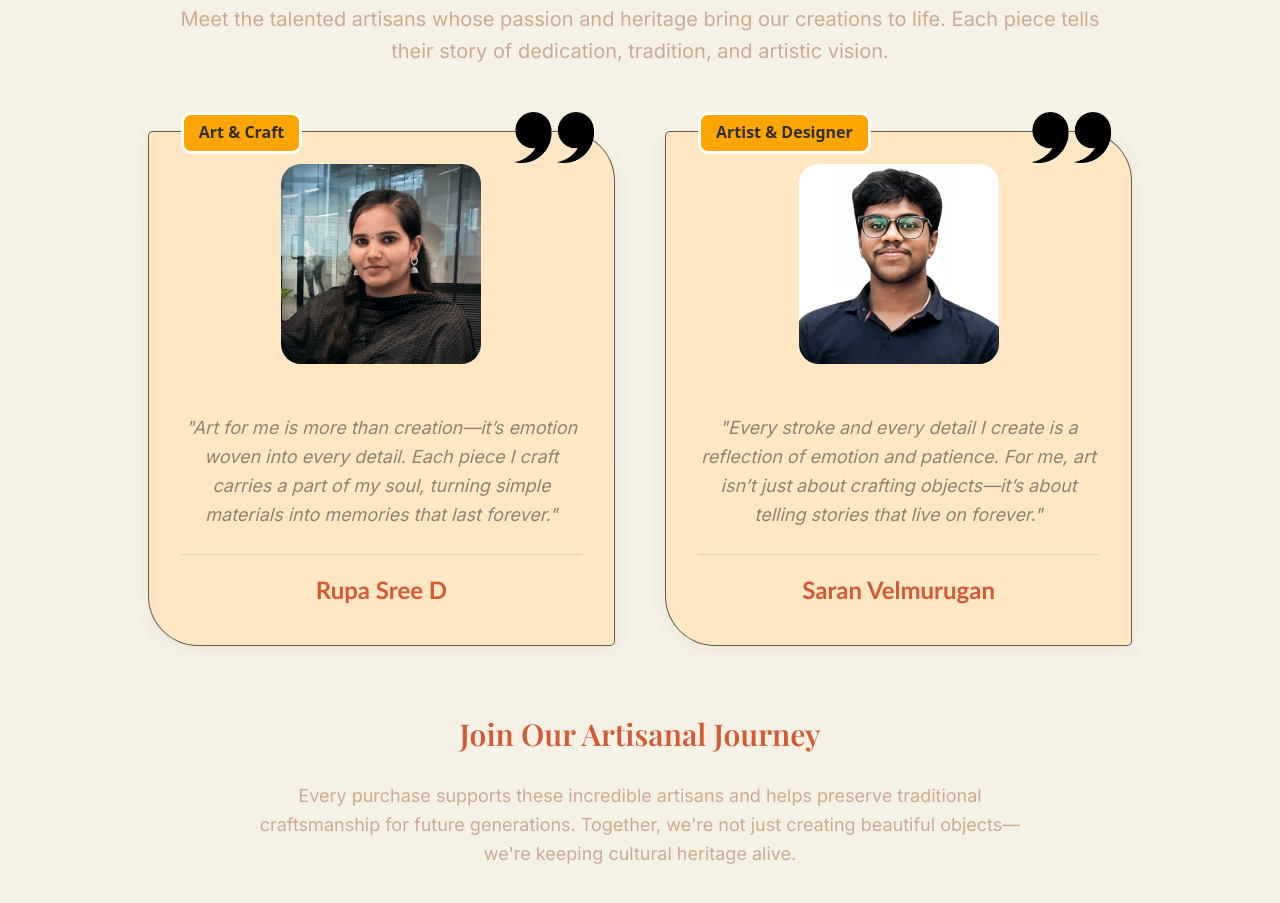
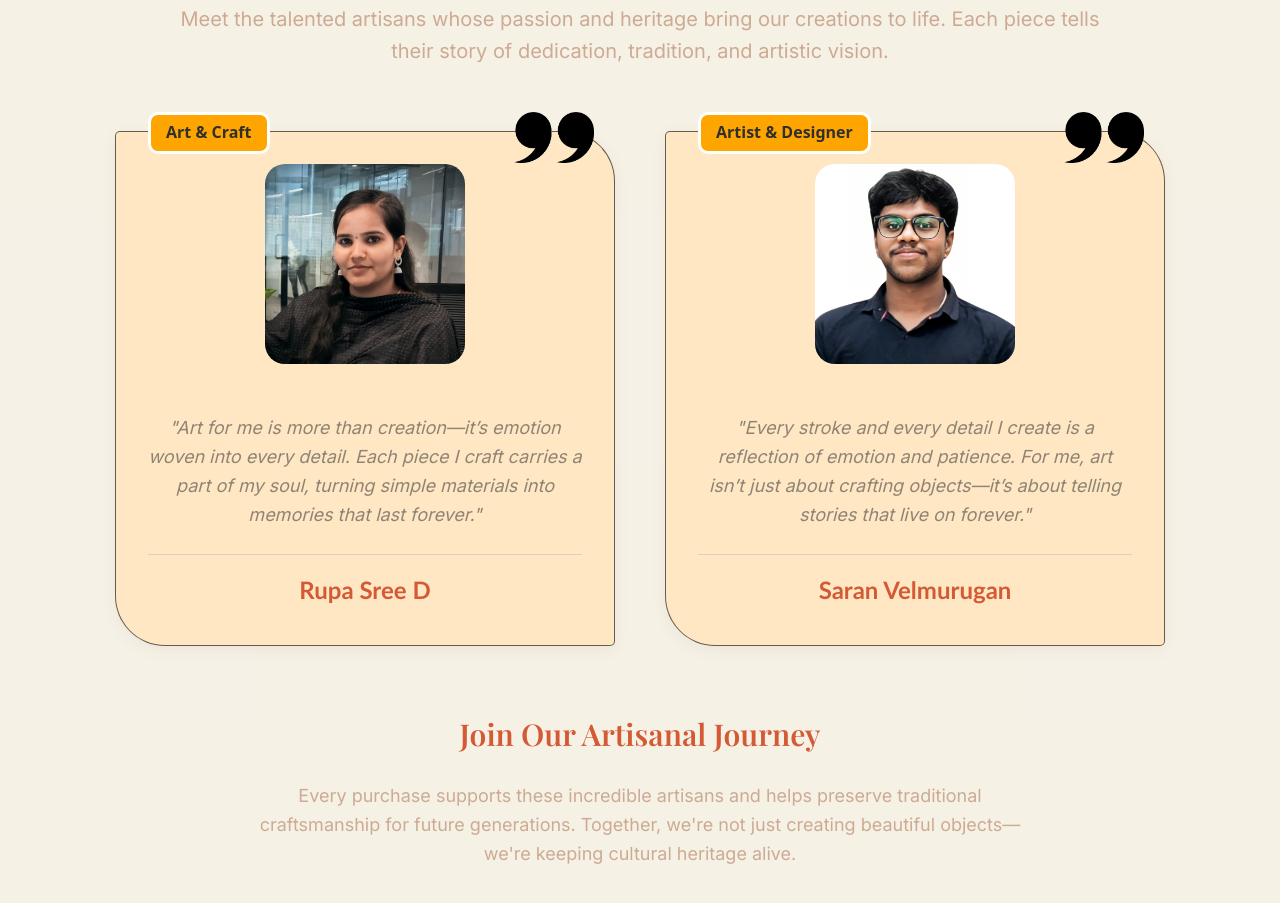
Before and after one commit to Web-Plus-Academy/RupaArtistry, a plain HTML site: page index.html in a window 1280 px wide. Shown: the part 3855-4758 px from the top of the page. Drawn offline with nearby package versions, Linux system fonts and the light colour scheme; some packages are replaced by stand-ins of ours; a script that the page names is missing.

Commit message:
flex adjust

```diff
--- a/styles.css
+++ b/styles.css
@@ -520,11 +520,11 @@ body {
 }
 
 .story-card {
+    flex: 1 1 300px;  /* Grow, shrink, base width */
+    max-width: 500px; /* Prevent overly large cards */
     background-color: rgb(255, 231, 196);
     box-shadow: var(--shadow-soft);
     transition: var(--transition-smooth);
-    height: 100%;
-    width: 40%;
     border: 1px solid rgba(0, 0, 0, 0.6);
     border-radius: 5px 50px;
 }
```
